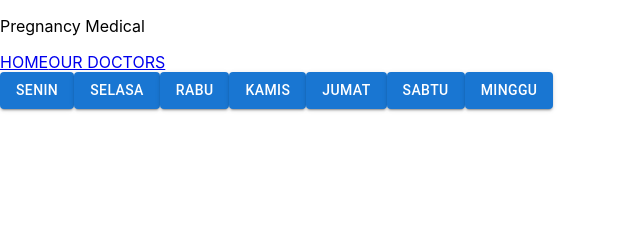
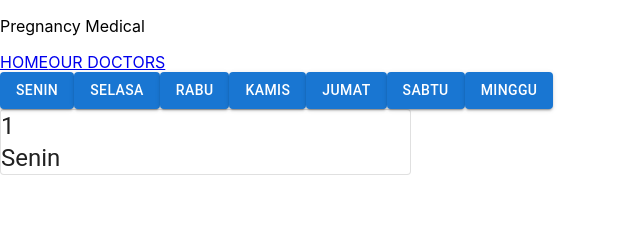
Before and after one commit to firstaadi-dev/kel40-tugas-akhir, a React (Create React App) app: page /doctors in a window 1280 px wide. Shown: the top 225 px of the page, without its empty margins (0-640 px from the left). Built offline with nearby package versions, Linux system fonts and the light colour scheme; data requests are answered from the project's data file.

Commit message:
Doctor List
Membuat component yang merupakan daftar doktor yang praktik pada hari yang dipilih, memenuhi modul 4 dan 5 karena menggunakan useState, useComponent, useEffect, dan FAKE API json-server.

```diff
--- /dev/null
+++ b/db.json
@@ -0,0 +1,44 @@
+{
+  "Senin": [
+    {
+      "id":1,
+      "nama":"Senin"
+    }
+  ],
+  "Selasa": [
+    {
+      "id":1,
+      "nama":"Selasa"
+    }
+  ],
+  "Rabu": [
+    {
+      "id":1,
+      "nama":"Rabu"
+    }
+  ],
+  "Kamis": [
+    {
+      "id":1,
+      "nama":"Kamis"
+    }
+  ],
+  "Jumat": [
+    {
+      "id":1,
+      "nama":"Jumat"
+    }
+  ],
+  "Sabtu": [
+    {
+      "id":1,
+      "nama":"Sabtu"
+    }
+  ],
+  "Minggu": [
+    {
+      "id":1,
+      "nama":"Minggu"
+    }
+  ]
+}
--- a/package.json
+++ b/package.json
@@ -9,6 +9,7 @@
     "@testing-library/jest-dom": "^5.14.1",
     "@testing-library/react": "^11.2.7",
     "@testing-library/user-event": "^12.8.3",
+    "axios": "^0.22.0",
     "react": "^17.0.2",
     "react-dom": "^17.0.2",
     "react-modal": "^3.14.3",
--- a/src/Components/Doctors.js
+++ b/src/Components/Doctors.js
@@ -1,24 +1,108 @@
 import { createContext, useContext, useEffect, useState } from "react";
-import Modal from "react-modal"
-import Button from '@mui/material/Button'
+import Modal from "react-modal";
+import Button from "@mui/material/Button";
+import axios from "axios";
+import Grid from "@mui/material/Grid";
+import Card from "@mui/material/Card";
+import CardActionArea from "@mui/material/CardActionArea";
+import Typography from "@mui/material/Typography";
+
 const DoctorsDayContext = createContext();
 Modal.setAppElement("#root");
 
 function Doctors() {
   const [valueDay, setValueDay] = useState("Senin");
-  return(
+  return (
     <DoctorsDayContext.Provider value={valueDay}>
       <div>
-        <Button variant="contained" onClick={() => setValueDay("Senin")}>Senin</Button>
-        <Button variant="contained" onClick={() => setValueDay("Senin")}>Selasa</Button>
-        <Button variant="contained" onClick={() => setValueDay("Senin")}>Rabu</Button>
-        <Button variant="contained" onClick={() => setValueDay("Senin")}>Kamis</Button>
-        <Button variant="contained" onClick={() => setValueDay("Senin")}>Jumat</Button>
-        <Button variant="contained" onClick={() => setValueDay("Senin")}>Sabtu</Button>
-        <Button variant="contained" onClick={() => setValueDay("Senin")}>Minggu</Button>
+        <Button variant="contained" onClick={() => setValueDay("Senin")}>
+          Senin
+        </Button>
+        <Button variant="contained" onClick={() => setValueDay("Selasa")}>
+          Selasa
+        </Button>
+        <Button variant="contained" onClick={() => setValueDay("Rabu")}>
+          Rabu
+        </Button>
+        <Button variant="contained" onClick={() => setValueDay("Kamis")}>
+          Kamis
+        </Button>
+        <Button variant="contained" onClick={() => setValueDay("Jumat")}>
+          Jumat
+        </Button>
+        <Button variant="contained" onClick={() => setValueDay("Sabtu")}>
+          Sabtu
+        </Button>
+        <Button variant="contained" onClick={() => setValueDay("Minggu")}>
+          Minggu
+        </Button>
       </div>
+      <Content />
     </DoctorsDayContext.Provider>
-  )
+  );
 }
 
+function Content() {
+  return <div>{<Data />}</div>;
+}
+
+function Data() {
+  const [doctors, setDoctors] = useState([]);
+  const [modalIsOpen, setIsOpen] = useState(false);
+  const [currentDetail, setCurrentDetail] = useState({});
+  const day = useContext(DoctorsDayContext);
+
+  function OpenModal(nama) {
+    setCurrentDetail({
+      nama: nama,
+    });
+
+    setIsOpen(true);
+  }
+
+  function closeModal() {
+    setIsOpen(false);
+  }
+
+  useEffect(() => {
+    axios({
+      method: "GET",
+      url: `http://localhost:3000/${day}`,
+      headers: {
+        accept: "/",
+      },
+    })
+      .then((data) => {
+        console.log(data.data);
+        setDoctors([...data.data]);
+      })
+      .catch((error) => {
+        console.log(error);
+      });
+  }, [day]);
+
+  return (
+    <div>
+      <Grid container spacing={3}>
+        {doctors.map((result) => {
+          return (
+            <Grid item key={result.id} md={4}>
+              <Card variant="outlined">
+                <CardActionArea
+                  onClick={() => OpenModal(result.id, result.nama)}
+                >
+                  <Typography variant="h5">{result.id}</Typography>
+                  <Typography variant="h5">{result.nama}</Typography>
+                </CardActionArea>
+              </Card>
+            </Grid>
+          );
+        })}
+        <Modal isOpen={modalIsOpen} onRequestClose={closeModal}>
+          <Typography>{currentDetail.nama}</Typography>
+        </Modal>
+      </Grid>
+    </div>
+  );
+}
 export default Doctors;
```
Also changed, not shown: 1 other file (tests, documents, lock files or other folders).
